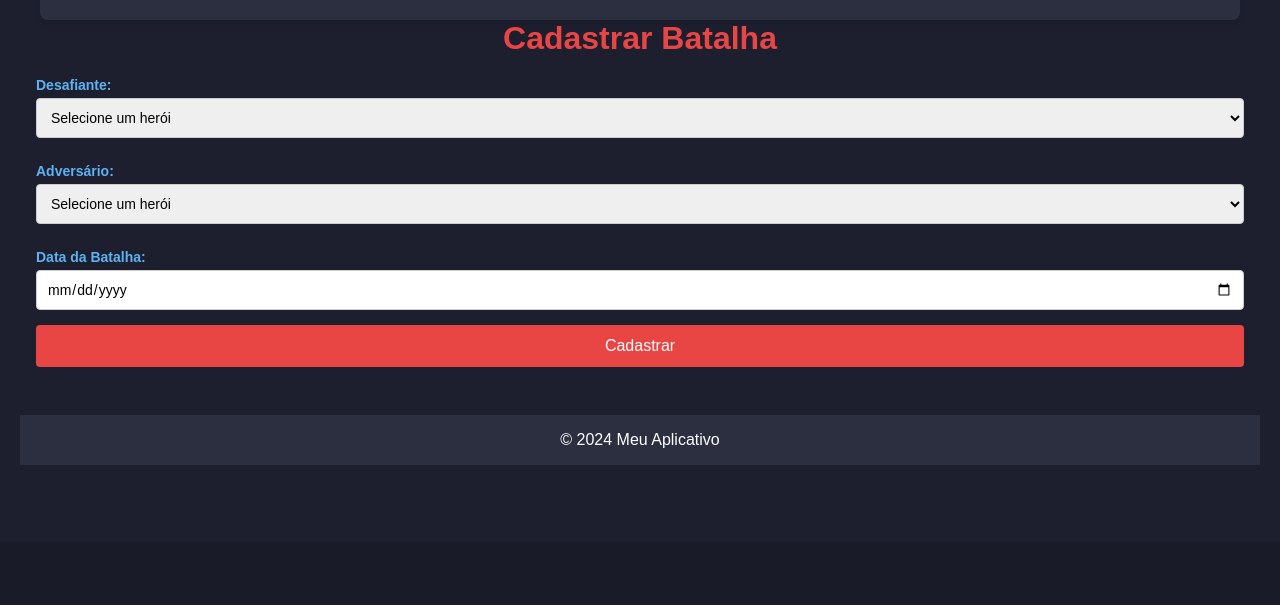
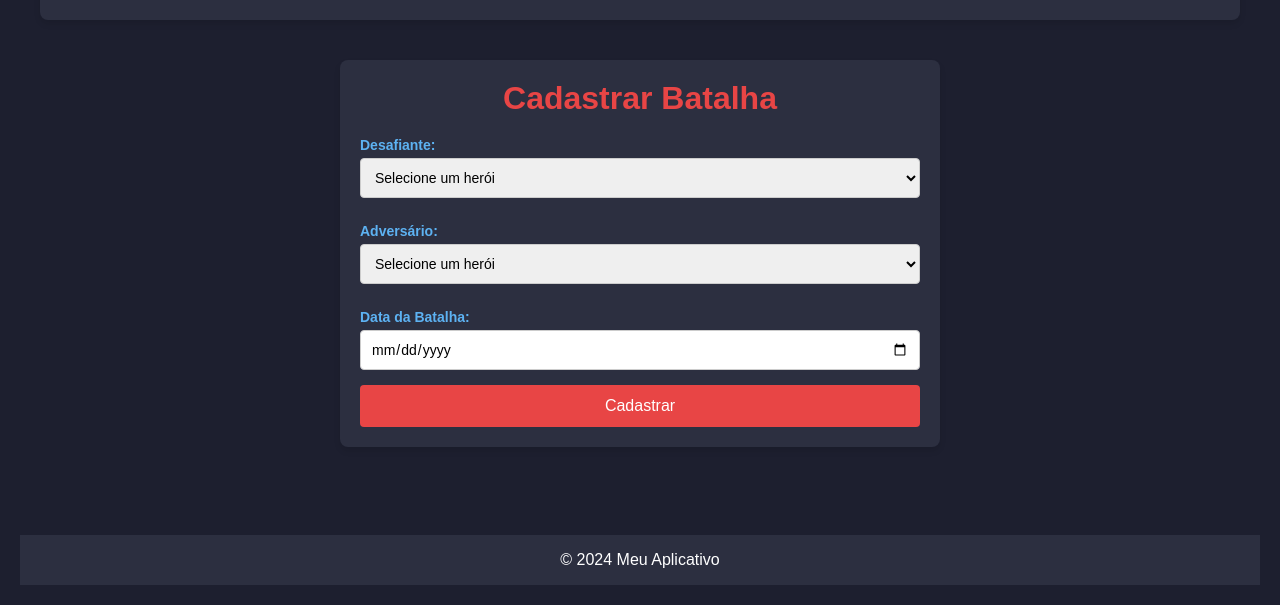
Before and after one commit to EduardoEurico/Registro-py, a Flask app: page /battles/ in a window 1280 px wide. Shown: the part 258-863 px from the top of the page. Before the commit the page ends 723 px from the top, so only its background shows below. Run offline with Flask 3, Linux system fonts and the light colour scheme.

Commit message:
atualizações 2

```diff
--- a/app/templates/batalhas.html
+++ b/app/templates/batalhas.html
@@ -32,7 +32,7 @@
     </table>
 </div>
 
-<div class="battle-container">
+<div class="cadastro">
     <h1>Cadastrar Batalha</h1>
     <form id="cadastroBatalha">
         <label for="hero1_id">Desafiante:</label>
--- a/app/templates/css-teste/batalhas.html
+++ b/app/templates/css-teste/batalhas.html
@@ -34,7 +34,7 @@
         </tbody>
     </table>
 </div>
-<div class="battle-container">
+<div class="cadastro">
     <h1>Cadastrar Batalha</h1>
     <form id="cadastroBatalha">
         <label for="hero1_id">Desafiante:</label>
--- a/app/templates/css-teste/css/batalhas.css
+++ b/app/templates/css-teste/css/batalhas.css
@@ -1,4 +1,4 @@
-.battle-container {
+.cadastro {
     padding: 1rem;
     margin: 2rem auto;
     background: #fff;
```
